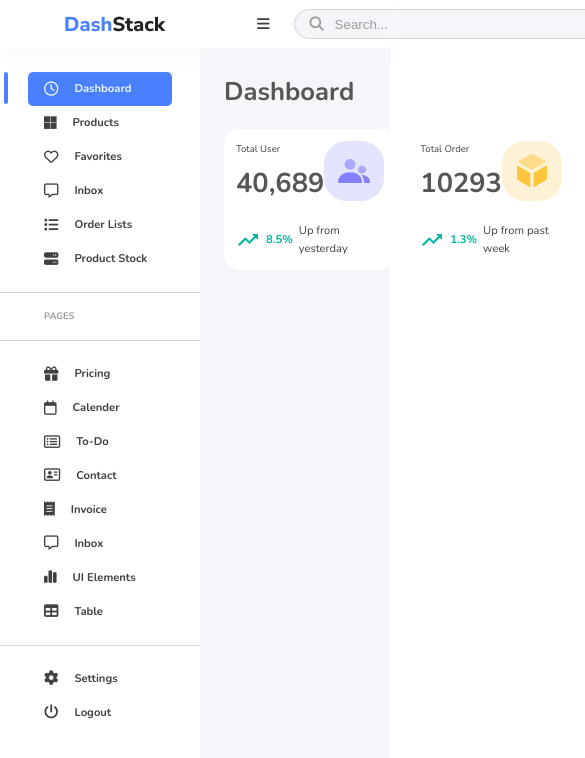
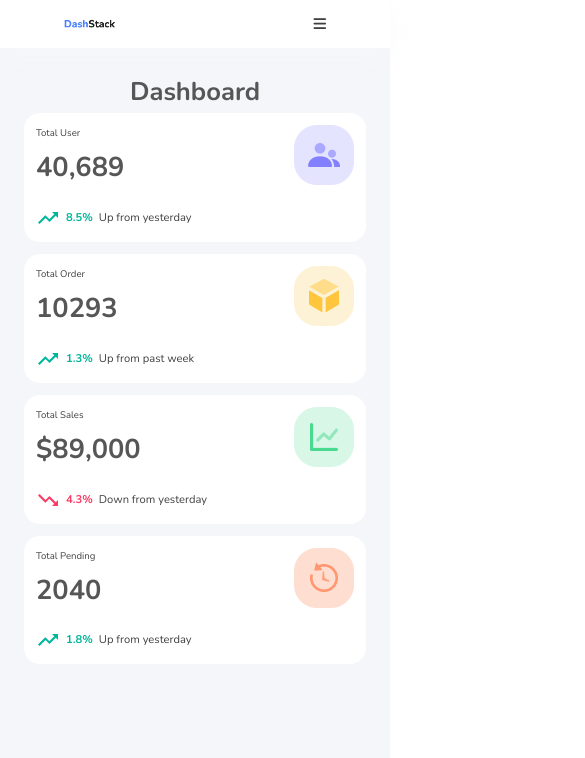
Before and after one commit to Ceci007/css-dashboard, a plain HTML site: page index.html in a window 390 px wide. Shown: the top 758 px of the page, 585 px wide, since content can reach past the window. Drawn offline with nearby package versions, Linux system fonts and the light colour scheme.

Commit message:
Add some responsiveness with 45.5em breakpoint and 68.75em breakpoint

```diff
--- a/style.css
+++ b/style.css
@@ -23,13 +23,6 @@
 html {
   box-sizing: border-box;
   font-size: 62.5%;
-}
-
-
-@media only screen and (max-width: 68.75em) {
-  html {
-    font-size: 50%;
-  }
 }
 
 body {
@@ -296,7 +289,7 @@ input[type="text"]::placeholder {
 .cards {
   display: grid;
   grid-gap: 1.5rem;
-  grid-template-columns: repeat(4, 1fr);
+  grid-template-columns: repeat(auto-fit, minmax(250px, 1fr) );
 }
 
 .card {
@@ -355,3 +348,66 @@ input[type="text"]::placeholder {
   font-weight: 300;
   color: var(--color-grey-dark-medium);
 }
+
+/* ------------ Mediaqueries ------------ */
+
+@media only screen and (max-width: 68.75em) {
+  html {
+    font-size: 50%;
+  }
+
+  .search-container {
+    display: none;
+  }
+}
+
+@media only screen and (max-width: 45.5em) {
+  .search-container {
+    display: flex;
+  }
+
+  .form-control {
+    display: none;
+  }
+
+  .nav-right {
+    display: none;
+  }
+
+  .nav-left {
+    width: 100%;
+  }
+
+  .search-container {
+    justify-content: flex-end;
+    width: 100%;
+  }
+
+  .sidebar {
+    display: none;
+  }
+
+  .dashboard-inner {
+    width: 100%;
+  }
+
+  .dashboard-inner h1 {
+    display: flex;
+    justify-content: center;
+    align-text: center;
+    margin: 0 auto;
+  }
+
+  .cards {
+    width: 100%;
+    display: flex;
+    flex-direction: column;
+    flex: 1;
+    margin: 0 auto;
+  }
+
+  .card {
+    width: 100%;
+    background: #fff;
+  }
+}
```
Also changed, not shown: index.html (line endings or trailing spaces).
